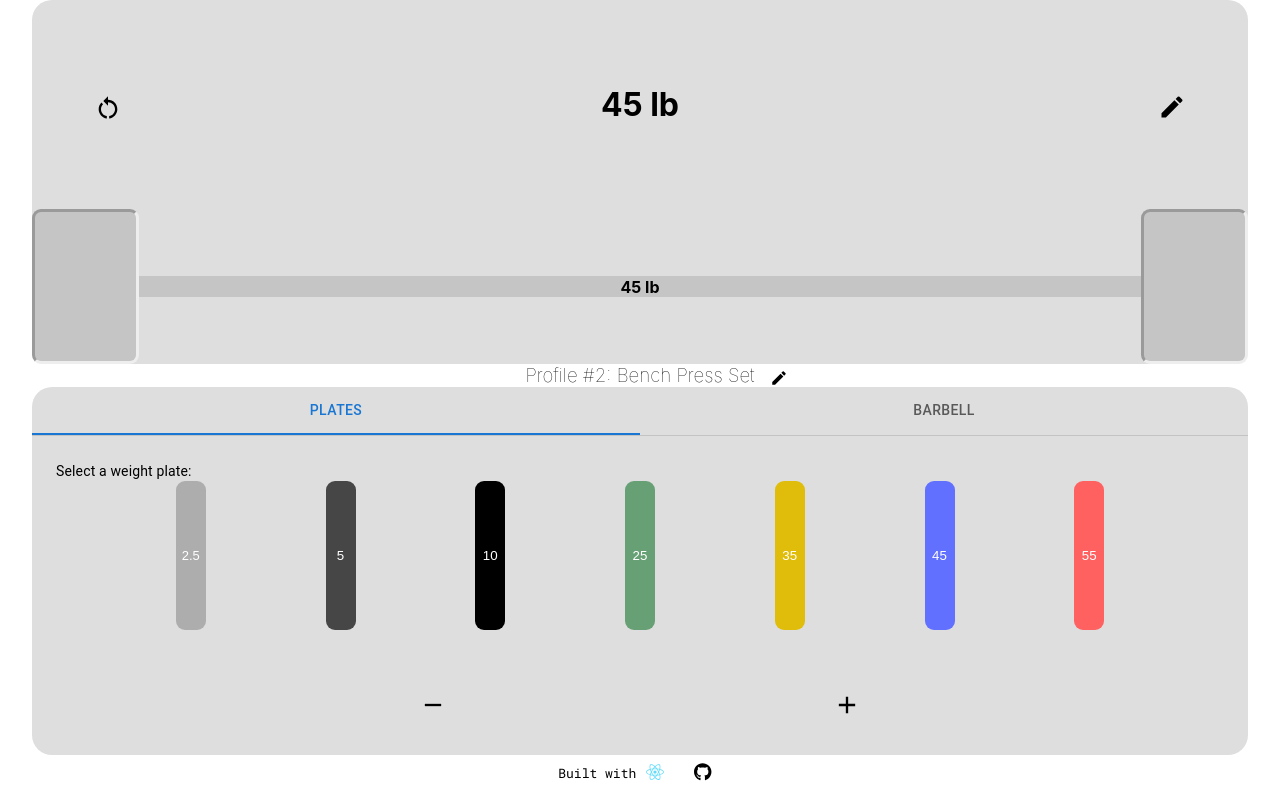
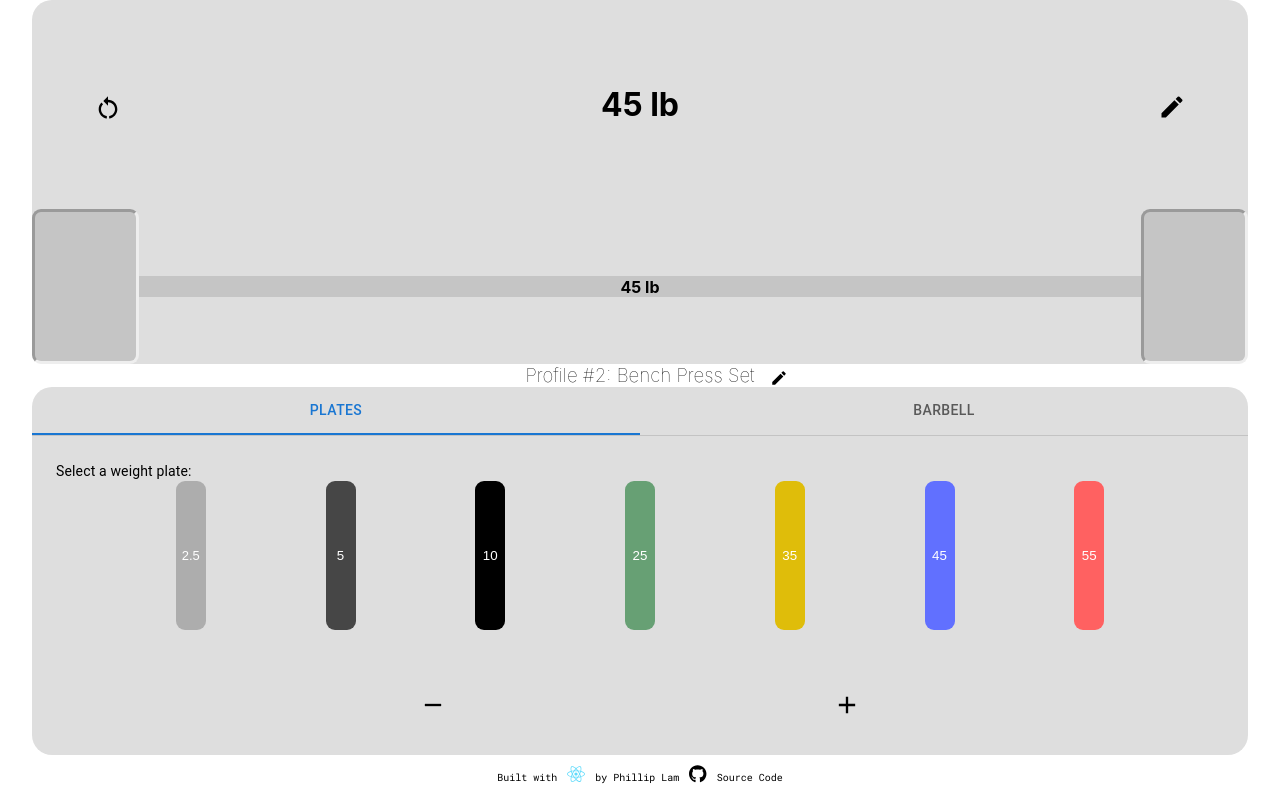
Before and after one commit to philliplam8/barbell-calculator, a React (Create React App) app: page / in a window 1280 px wide. Built offline with nearby package versions, Linux system fonts and the light colour scheme.

Commit message:
style: updating footer positioning

```diff
--- a/src/components/Footer/Footer.css
+++ b/src/components/Footer/Footer.css
@@ -1,27 +1,15 @@
 @import url('https://fonts.googleapis.com/css2?family=Inter&family=Roboto+Mono:ital@0;1&display=swap');
 
 .footer {
-    width: 300px;
-    position: absolute;
-    bottom: 0;
-    margin-left: auto;
-    margin-right: auto;
-    left: 0;
-    right: 0;
-    text-align: center;
     display: flex;
-    /* align-content: space-between; */
+    flex-direction: row;
     justify-content: center;
-    font-size: small;
-    /* font: "Century Gothic", Futura, sans-serif; */
-    font-family: 'Inter', sans-serif;
+    font-size: x-small;
     font-family: 'Roboto Mono', monospace;
 }
 
 .footer-item {
-    display: flex;
-    align-items: center;
-    margin: 5px;
+    /* margin: 5px; */
 }
 
 svg {
--- a/src/components/Footer/Footer.js
+++ b/src/components/Footer/Footer.js
@@ -8,15 +8,19 @@ const Footer = () => {
     return (
         <div className="footer">
             <div className="footer-item footer-react">
-                <p>Built with</p>
+                <p>Built with
                     <a href="https://reactjs.org/">
                         <FontAwesomeIcon icon={faReact} />
                     </a>
+                    by Phillip Lam</p>
             </div>
             <div className="footer-item footer-github">
+                <p>
                     <a href="https://github.com/philliplam8/barbell-calculator">
                         <FontAwesomeIcon icon={faGithub} />
                     </a>
+                    Source Code
+                </p>
             </div>
         </div>
     );
--- a/src/index.css
+++ b/src/index.css
@@ -1,5 +1,6 @@
 body {
   margin: 0;
+  height: 100vh;
   font-family: -apple-system, BlinkMacSystemFont, 'Segoe UI', 'Roboto', 'Oxygen',
     'Ubuntu', 'Cantarell', 'Fira Sans', 'Droid Sans', 'Helvetica Neue',
     sans-serif;
@@ -8,6 +9,5 @@ body {
 }
 
 code {
-  font-family: source-code-pro, Menlo, Monaco, Consolas, 'Courier New',
-    monospace;
+  font-family: source-code-pro, Menlo, Monaco, Consolas, 'Courier New', monospace;
 }
```
Lines whose indentation alone changed are shown as unchanged.
